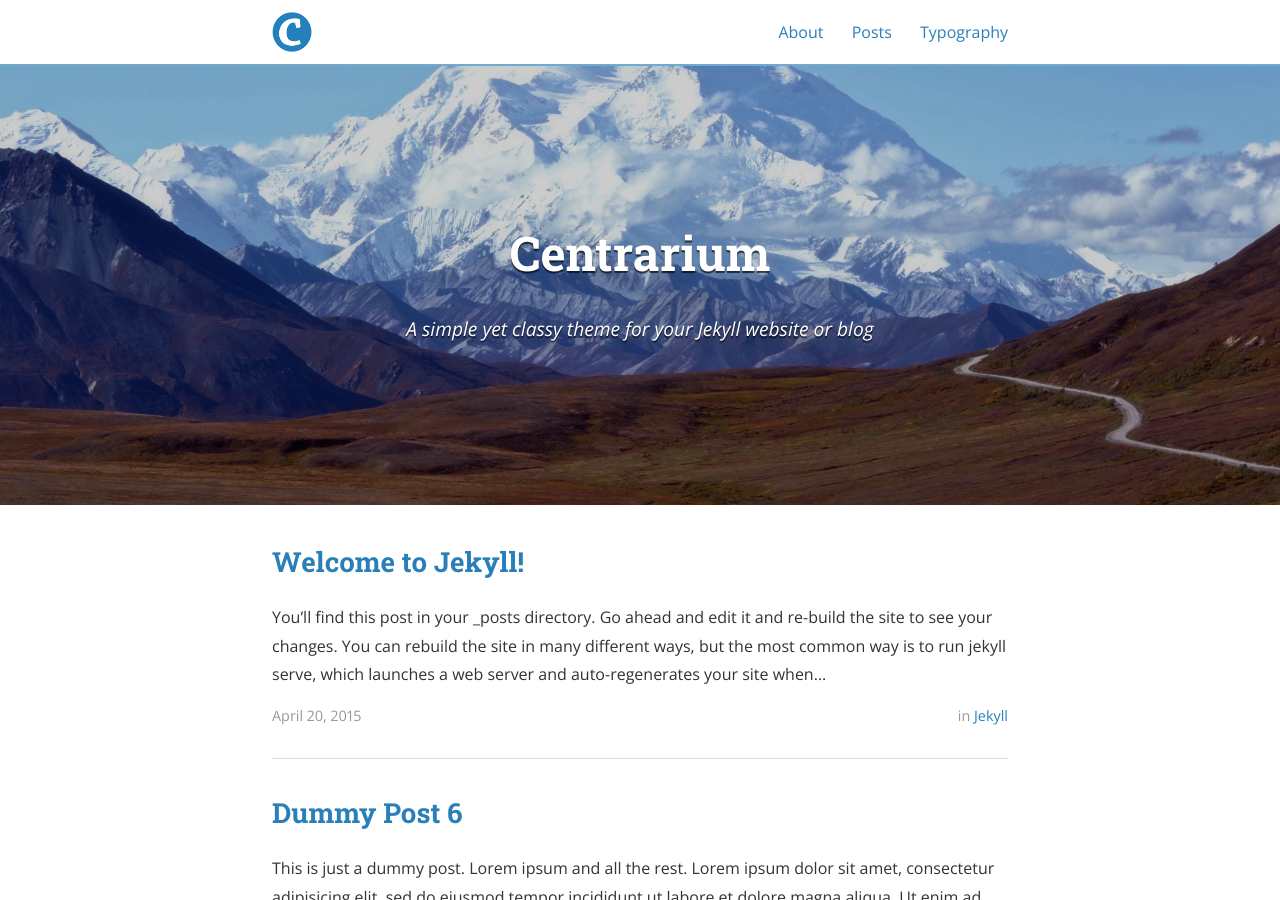
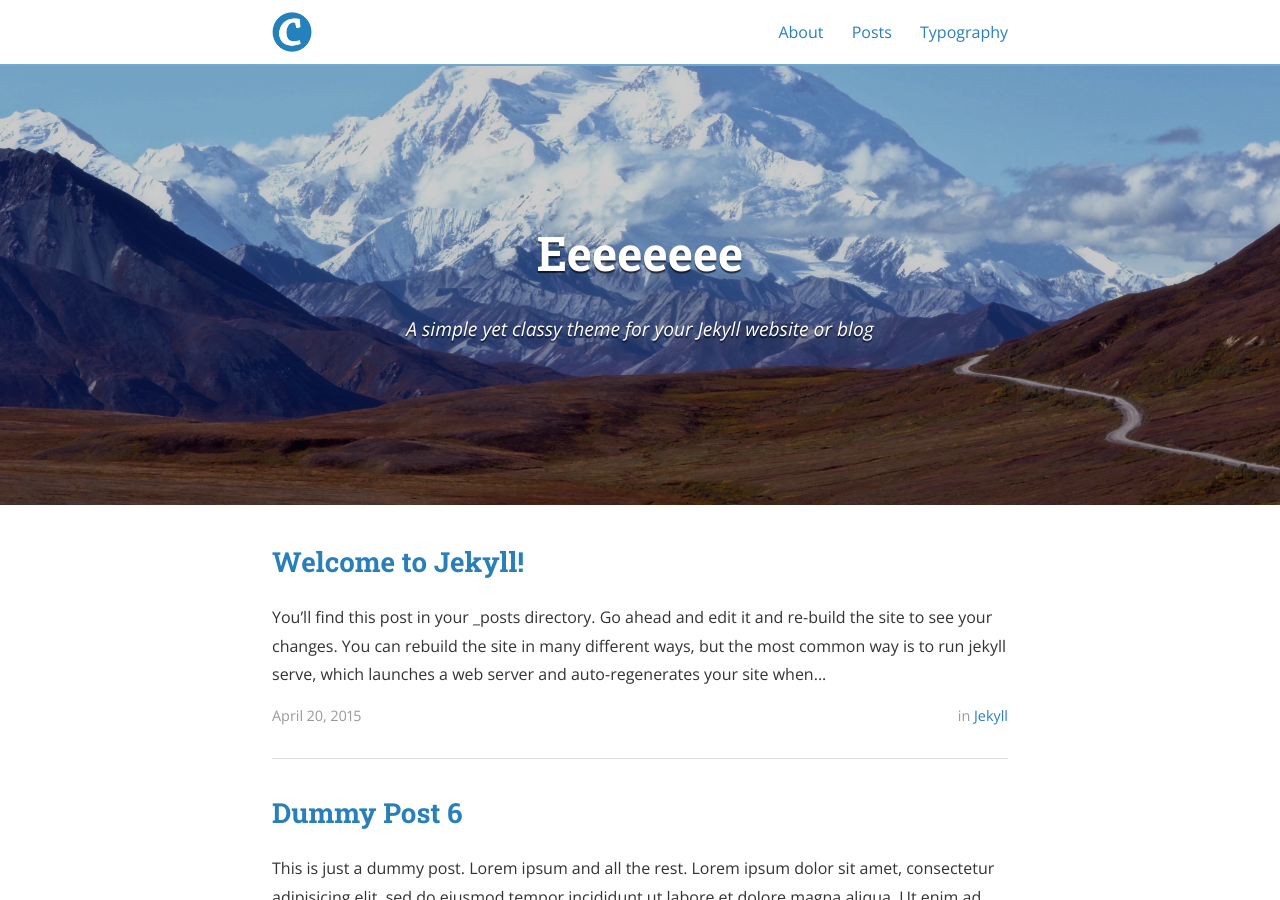
Before and after one commit to henrymajka/henrymajka, a Jekyll site: the page built from index.html, in a window 1280 px wide and 900 px high. Built offline with Jekyll 4.4.1, drawn with Linux system fonts in a browser that asks for light colours; nearby versions of some CDN libraries; the list of posts is cut into pages by our own code.

Commit message:
test1
first update test

```diff
--- a/_config.yml
+++ b/_config.yml
@@ -9,7 +9,7 @@ exclude:
   - "/vendor/"
 
 # Site settings
-title: Centrarium
+title: Eeeeeeee
 subtitle: "A simple yet classy theme for your Jekyll website or blog"
 email: blcentra@gmail.com
 name: Ben Centra
```
